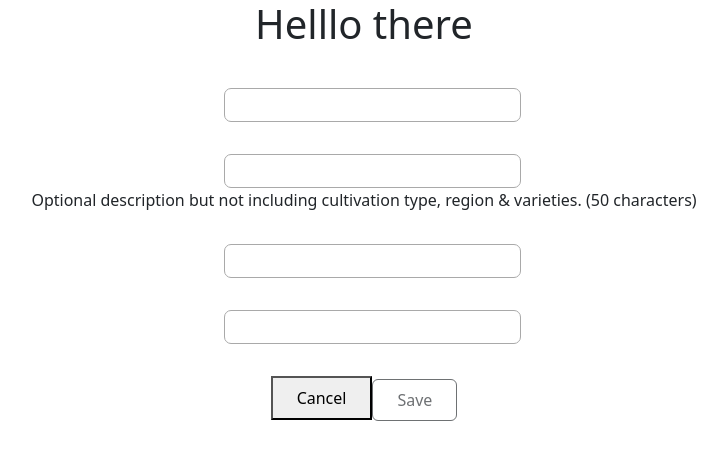
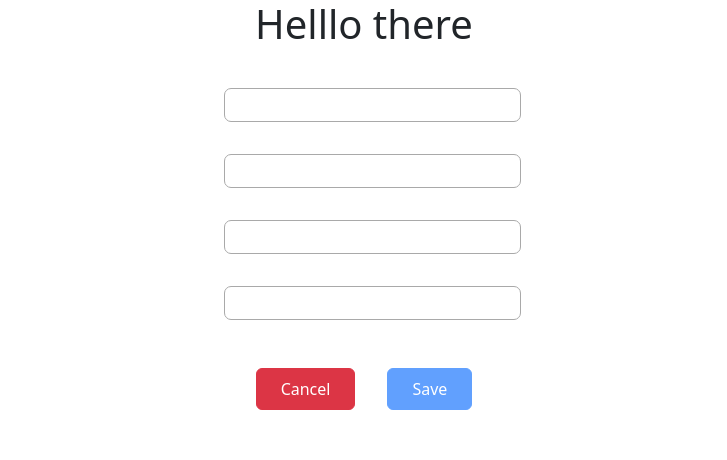
Before and after one commit to BoyanK95/FinalProject_yara_internship2023, a React (Create React App) app in the folder my_warehouse_app/: page / in a window 1280 px wide. Shown: the top 460 px of the page, without its empty margins (276-1003 px from the left). Built offline with nearby package versions, Linux system fonts and the light colour scheme.

Commit message:
Added margin and installed react-icons and react-router-dom

```diff
--- a/my_warehouse_app/package.json
+++ b/my_warehouse_app/package.json
@@ -10,6 +10,8 @@
     "react": "^18.2.0",
     "react-bootstrap": "^2.7.2",
     "react-dom": "^18.2.0",
+    "react-icons": "^4.8.0",
+    "react-router-dom": "^5.2.0",
     "react-scripts": "5.0.1",
     "web-vitals": "^2.1.4"
   },
--- a/my_warehouse_app/src/components/Form/CustomForm.js
+++ b/my_warehouse_app/src/components/Form/CustomForm.js
@@ -1,11 +1,10 @@
+import Form from 'react-bootstrap/Form';
 import Button from 'react-bootstrap/Button';
-import Form from 'react-bootstrap/Form';
 import useInput from '../../hooks/use-input';
 import classes from './Form.module.css';
 
 const isNotEmpty = (value) => value.trim() !== '';
 
-const dataArr = [];
 
 const CustomForm = (props) => {
     const {
@@ -58,14 +57,11 @@ const CustomForm = (props) => {
             return;
         }
         console.log('SIBMITED');
-        // console.log(firstInput);
-        // console.log(secondInput);
-        // console.log(thirdInput);
+        console.log(firstInput);
+        console.log(secondInput);
+        console.log(thirdInput);
+        console.log(numberInput);
 
-        // dataArr.push(firstInput);
-        // dataArr.push(secondInput);
-        // dataArr.push(thirdInput);
-        // dataArr.push(numberInput);
 
         // const id = Math.floor(Math.random() * 100000);
         // props.onSubmit({
@@ -123,9 +119,6 @@ const CustomForm = (props) => {
                         value={secondInput}
                     />
                     {secondInputHasError && <p className={classes.errorText}>Value of {props.secondLabel} is required!</p>}
-                    <p id='max-char'>
-                        Optional description but not including cultivation type, region & varieties. (50 characters)
-                    </p>
                 </div>
                 <div className={classes.container}>
                     <label htmlFor='variety'>{props.thirdLabel}</label>
@@ -154,12 +147,12 @@ const CustomForm = (props) => {
                     )}
                 </div>
                 <div className={classes.btnContainer}>
-                    <button className='btnCancel' type='button' onClick={resetHandler}>
+                    <Button variant='danger' type='button' onClick={resetHandler}>
                         Cancel
-                    </button>
-                    <button className='btn' disabled={!formIsValid}>
+                    </Button>
+                    <Button variant='primary' type='submit' disabled={!formIsValid}>
                         Save
-                    </button>
+                    </Button>
                 </div>
             </Form>
         </>
--- a/my_warehouse_app/src/components/Form/Form.module.css
+++ b/my_warehouse_app/src/components/Form/Form.module.css
@@ -45,12 +45,16 @@ input {
     font-size: 15px;
 }
 
+button {
+    margin: 1rem;
+}
+
 :disabled {
     background-color: darkgray;
     border: 1px solid rgb(108, 105, 105);
 }
 
-:disabled:hover {
+.disabled:hover {
     background-color: rgb(138, 137, 137);
     border: 1px solid rgb(108, 105, 105);
     cursor: not-allowed;
```
Also changed, not shown: 1 other file (tests, documents, lock files or other folders).
